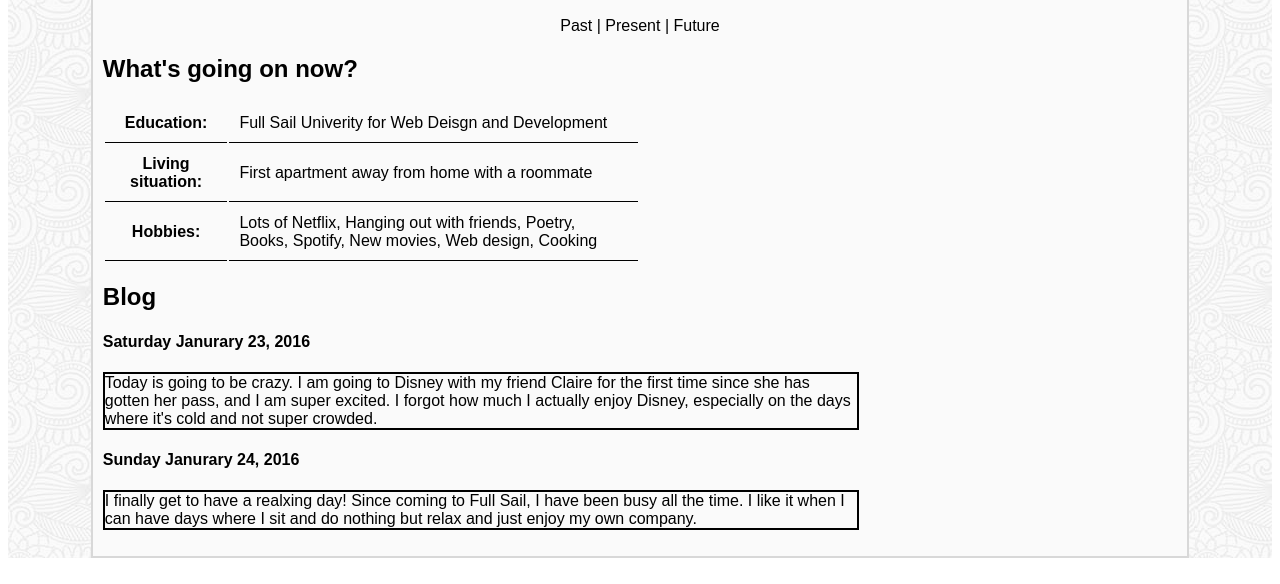
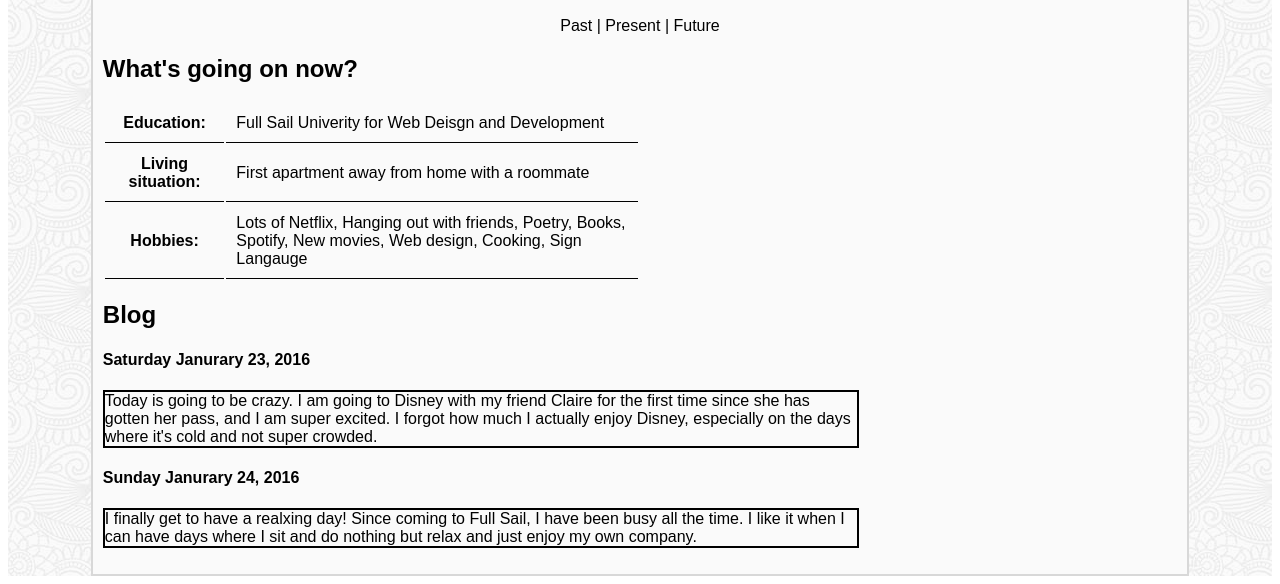
Before and after one commit to ekaneff/Emily_Kaneff_PortfolioTwo, a plain HTML site: page CodePractice/About Me Site/index.html in a window 1280 px wide. Shown: the part 218-802 px from the top of the page. Drawn offline with Linux system fonts and the light colour scheme.

Commit message:
updated index on about me site

```diff
--- a/CodePractice/About Me Site/index.html
+++ b/CodePractice/About Me Site/index.html
@@ -36,7 +36,7 @@
         </tr>
         <tr>
             <th> Hobbies: </th>
-            <td> Lots of Netflix, Hanging out with friends, Poetry, Books, Spotify, New movies, Web design, Cooking</td>
+            <td> Lots of Netflix, Hanging out with friends, Poetry, Books, Spotify, New movies, Web design, Cooking, Sign Langauge</td>
         </tr>
     </table>
 
```
